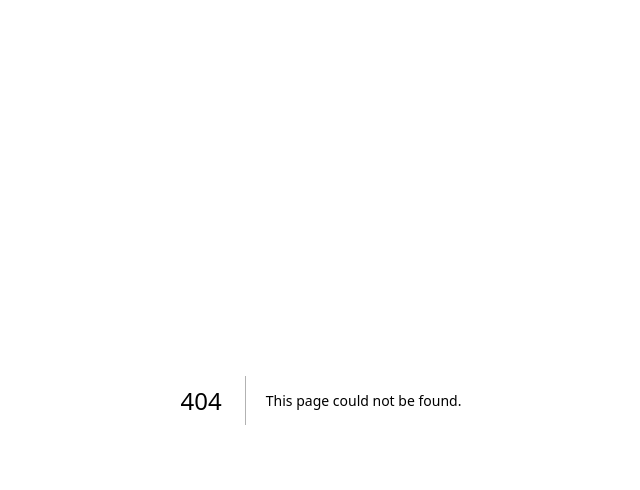
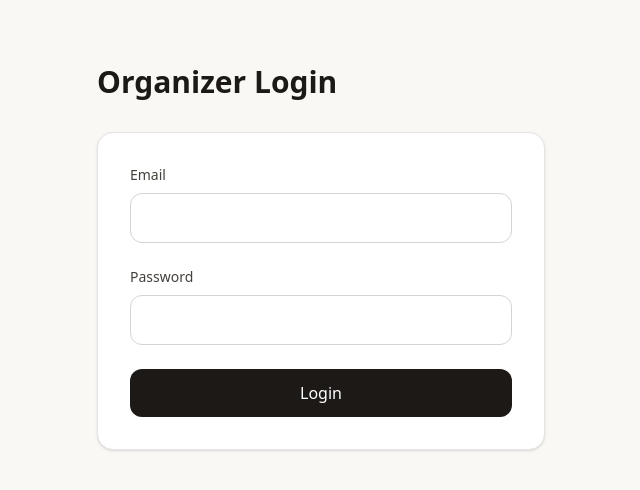
Before and after one commit to SheepHappy2020/Avoda-Cake, a Next.js app in the folder vodacake/: page /organizer/login in a window 1280 px wide. Before the commit this address had no page. Shown: the top 490 px of the page, without its empty margins (319-959 px from the left). Built offline with nearby package versions, Linux system fonts and the light colour scheme; no server answers.

Commit message:
adding organizer login

```diff
--- a/vodacake/app/login/page.tsx
+++ /dev/null
@@ -1,7 +0,0 @@
-export default function LoginPage() {
-  return (
-    <main className="container mx-auto px-4 py-8">
-      <h1 className="text-3xl font-bold">Login Page</h1>
-    </main>
-  );
-}
--- /dev/null
+++ b/vodacake/app/organizer/login/page.tsx
@@ -0,0 +1,91 @@
+"use client";
+
+import { useState } from "react";
+import { useRouter } from "next/navigation"
+import { supabase } from "@/lib/supabase"
+
+const OrganizerLoginPage = () => {
+    const router = useRouter();
+
+    const [email, setEmail] = useState("");
+    const [password, setPassword] = useState("");
+    const [errorMessage, setErrorMessage] = useState("");
+
+    const handleLogin = async(
+        event: React.FormEvent<HTMLFormElement>
+    ) => {
+        event.preventDefault();
+
+        setErrorMessage("");
+
+        const { error } = await supabase.auth.signInWithPassword({
+            email,
+            password
+        })
+
+        if (error) {
+            setErrorMessage(error.message)
+            return
+        }
+
+        router.push("/organizer/create-event")
+    }
+
+    return (
+        <main className="min-h-screen bg-[#FAF8F5] px-6 py-16">
+            <div className="mx-auto max-w-md">
+                <h1 className="mb-8 text-3xl font-bold text-stone-900">
+                    Organizer Login
+                </h1>
+
+                <form
+                    onSubmit={handleLogin}
+                    className="space-y-6 rounded-2xl border border-stone-200 bg-white p-8 shadow-sm"
+                >
+                    {errorMessage && (
+                        <div className="rounded-xl bg-red-50 p-4 text-sm text-red-700">
+                            {errorMessage}
+                        </div>
+                    )}
+
+                    <label className="block">
+                        <span className="mb-2 block text-sm font-medium text-stone-700">
+                            Email
+                        </span>
+
+                        <input
+                            type="email"
+                            value={email}
+                            onChange={(event) => setEmail(event.target.value)}
+                            required
+                            className="w-full rounded-xl border border-stone-300 px-4 py-3 outline-none focus:border-stone-500"
+                        />
+                    </label>
+
+                    <label className="block">
+                        <span className="mb-2 block text-sm font-medium text-stone-700">
+                            Password
+                        </span>
+
+                        <input
+                            type="password"
+                            value={password}
+                            onChange={(event) => setPassword(event.target.value)}
+                            required
+                            className="w-full rounded-xl border border-stone-300 px-4 py-3 outline-none focus:border-stone-500"
+                        />
+                    </label>
+
+                    <button
+                        type="submit"
+                        className="w-full rounded-xl bg-stone-900 px-5 py-3 font-medium text-white transition hover:bg-stone-700"
+                    >
+                        Login
+                    </button>
+                </form>
+            </div>
+        </main>
+    )
+}
+
+export default OrganizerLoginPage
--- a/vodacake/app/page.tsx
+++ b/vodacake/app/page.tsx
@@ -6,15 +6,15 @@ export default function HomePage() {
     <main className="min-h-screen bg-[#FAF8F5] px-6 py-16">
       <div className="mx-auto max-w-5xl">
         <h1 className="text-3xl font-bold mb-6">
-          Welcome
+          欢迎参加我们的蛋糕会
         </h1>
 
         <p>
           <Link
-            href="/login"
+            href="/organizer/login"
             className="text-blue-600 hover:underline"
           >
-            Login
+            Organizer Login
           </Link>
         </p>
 
```
